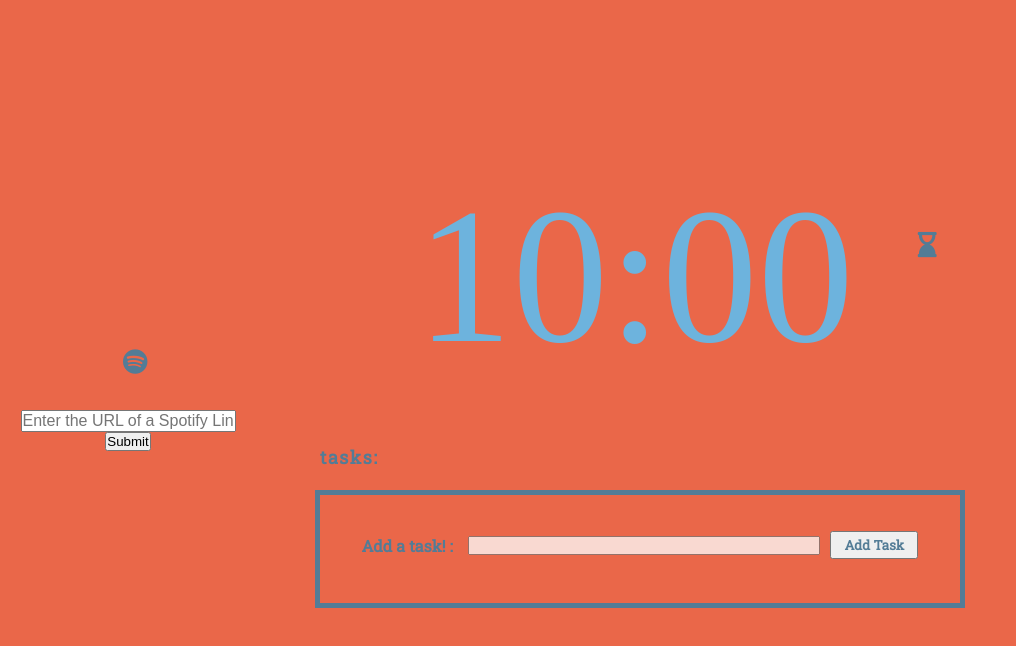
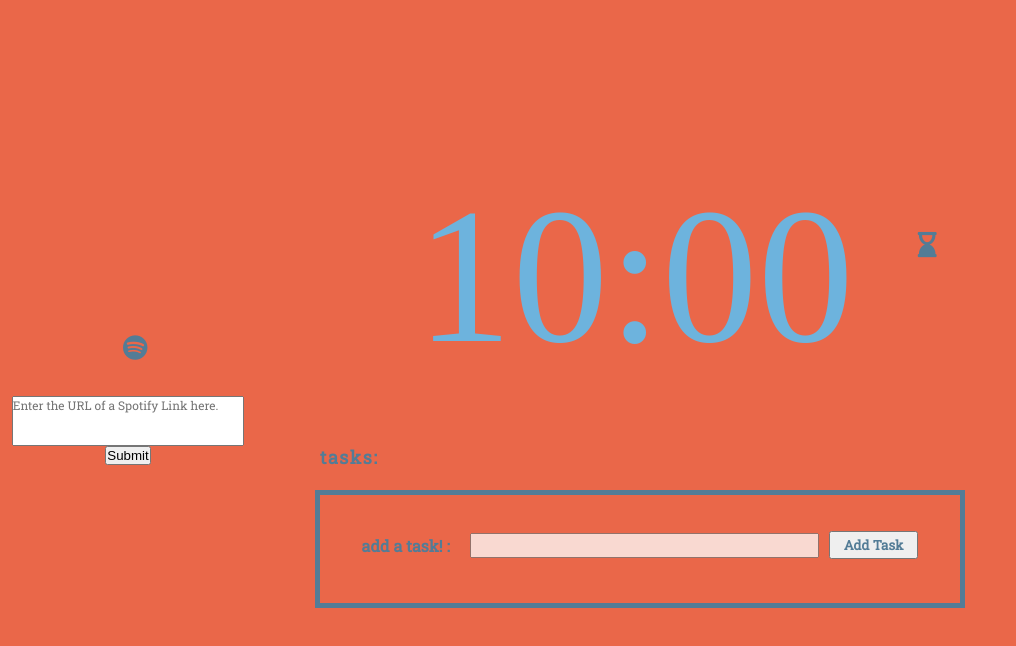
Before and after one commit to harrykeeran12/pokepomtimer, a React (Create React App) app in the folder react-pokepomtimer/: page / in a window 1280 px wide. Both pictures are taken after a click on the icon 128 px from the left and 400 px from the top of the page. Shown: the top 646 px of the page, without its empty margins (0-1016 px from the left). Built offline with nearby package versions, Linux system fonts and the light colour scheme; a web font is replaced by a local one.

Commit message:
added react-tooltip + changed form
changed form so that it wipes when you submit
changed add-task to be lowercase
did npm install react-tooltip so i can make tooltips for the start hourglass, end hourglass and spotify buttons.

```diff
--- a/react-pokepomtimer/package.json
+++ b/react-pokepomtimer/package.json
@@ -9,6 +9,7 @@
     "react": "^17.0.2",
     "react-dom": "^17.0.2",
     "react-scripts": "4.0.3",
+    "react-tooltip": "^4.2.21",
     "web-vitals": "^1.1.2"
   },
   "scripts": {
--- a/react-pokepomtimer/src/components/Form.js
+++ b/react-pokepomtimer/src/components/Form.js
@@ -15,9 +15,9 @@ const handleInput = event => {
   };
 const submitHandler = event => {
   event.preventDefault()
-  if(task !== ' '){
+  if(task !== ''){
    addtotasks(task);
-   settask(' ')
+   settask('')
   }
 }
 
@@ -25,8 +25,8 @@ const submitHandler = event => {
   return(
     <li className="task-wrapper form" >
     <form className="task-input" id="task-input" >
-      <label for="add-task">Add a task! : </label><br />
-      <input type="text" id="add-task" name="add-task" onChange={handleInput} /><br />
+      <label for="add-task">add a task! : </label><br />
+      <input type="text" id="add-task" name="add-task" value={task} onChange={(e) => handleInput(e)} /><br />
       <input
         className="submit"
         type="submit"
--- a/react-pokepomtimer/src/components/SpotifyForm.js
+++ b/react-pokepomtimer/src/components/SpotifyForm.js
@@ -19,7 +19,7 @@ const submitHandler = event => {
 }
   return(
     <form className="spotify-form">
-      <input type="text" placeholder="Enter the URL of a Spotify Link here." onChange={handleInput}className = "spotify-form-text"></input>
+      <textarea type="text" placeholder="Enter the URL of a Spotify Link here." value={Temp} onChange={(e) => handleInput(e)} className = "spotify-form-text" cols="50" rows="3" ></textarea>
       <input type="submit" value="Submit" onClick={submitHandler}></input>
     </form>
   )
--- a/react-pokepomtimer/src/components/Timer.js
+++ b/react-pokepomtimer/src/components/Timer.js
@@ -1,5 +1,6 @@
 /* eslint-disable no-unused-vars */
 import React, { useState, useEffect } from 'react';
+import ReactTooltip from 'react-tooltip'
 
 function Timer(){
 
@@ -57,7 +58,11 @@ function Timer(){
           <p className="secs">{timerSecs}</p>
 
         </section>
-        <div className="icon-circle"><i className={`icon ${start ? 'fa fa-hourglass-start start' : 'fa fa-hourglass-end start' }`} aria-hidden="true" onClick={() => boolTimer()}></i></div>
+        <div className="icon-circle"><i className={`icon ${start ? 'fa fa-hourglass-start start' : 'fa fa-hourglass-end start' }`} aria-hidden="true" onClick={() => boolTimer()} data-tip data-for="hourglass"></i>
+        <ReactTooltip id="hourglass" type="info">
+          <p>H!</p>
+          </ReactTooltip>
+          </div>
 
 
       </div>
--- a/react-pokepomtimer/src/index.css
+++ b/react-pokepomtimer/src/index.css
@@ -139,11 +139,9 @@ main {
 }
 .task-input input[type="text"] {
   width: 70%;
-  padding-left: 10px;
   height: 70%;
-  /* background-color: var(--blue1); */
   opacity: 0.75;
-  /* border: none; */
+  font-size: 1.5rem;
 }
 .task-input input[type="submit"] {
   padding: 0.25rem;
@@ -206,10 +204,12 @@ main {
   margin-right: 5%;
   margin-left: 5%;
 }
-.spotify-form input[type="text"] {
+.spotify-form-text {
   width: 100%;
   height: 20%;
-  font-size: 16px;
+  font-size: 1rem;
+  font-family: var(--rs);
+  resize: none;
 }
 @media screen and (max-width: 500px) {
   :root {
```
Also changed, not shown: 1 other file (tests, documents, lock files or other folders).
